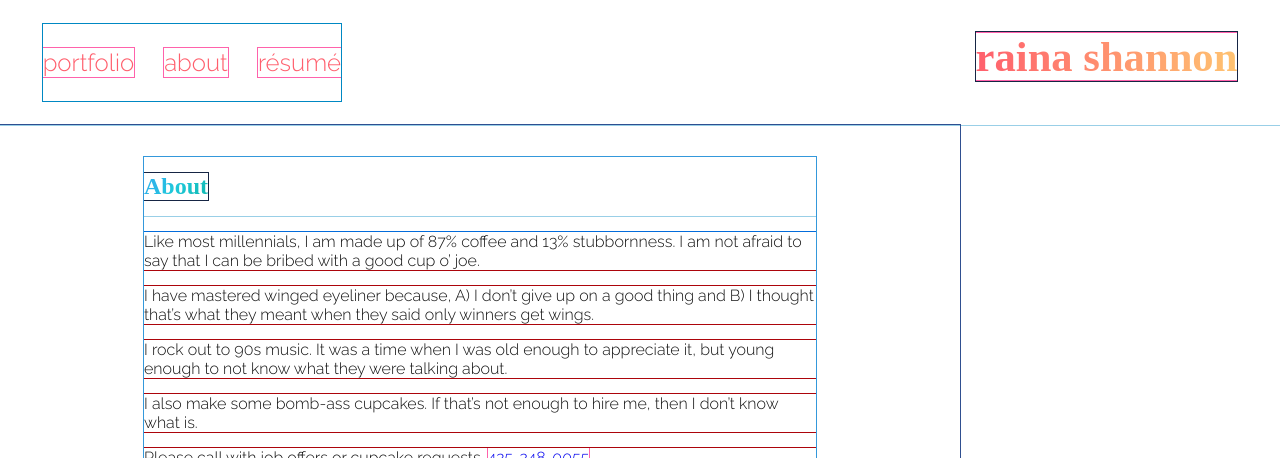
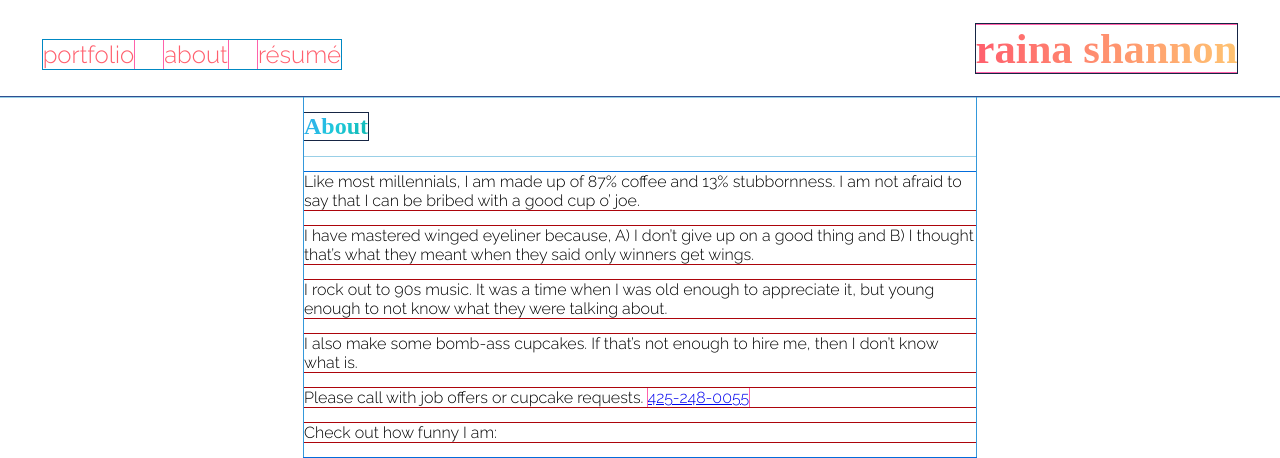
Before and after one commit to legendofcolt/raina-shannon, a Jekyll site: the page built from about.md, in a window 1280 px wide. Shown: the top 458 px of the page. Built offline with Jekyll 4.4.1, drawn with Linux system fonts in a browser that asks for light colours; some web fonts are replaced; grey boxes are pictures that could not be loaded.

Commit message:
removed some old styles

```diff
--- a/_layouts/default.html
+++ b/_layouts/default.html
@@ -7,7 +7,7 @@
 
     {% include header.html %}
 
-    <main id="main" class="trans-opacity mr20-l pal-l phm pv0 black">
+    <main id="main" class="">
       {{ content }}
     </main>
 
--- a/_sass/_links.scss
+++ b/_sass/_links.scss
@@ -22,14 +22,13 @@
   color: $primary;
   transition: color .15s ease-in;
 }
-.link:hover   {
+.link:hover,
+.link:active,
+.link-active    {
   color: $alternate;
   transition: color .15s ease-in;
 }
-.link:active,
-.link-active  {
-  transition: color .15s ease-in;
-}
+
 .link:focus   {
   background-color: $alternate !important;
   transition: color .15s ease-in, background-color .15s ease-in;
--- a/_sass/_styles.scss
+++ b/_sass/_styles.scss
@@ -110,6 +110,8 @@
 
   @media #{$medium-up} {
     display: inline-block;
+    margin-top: initial;
+    margin-bottom: initial;
 
     &:nth-of-type(2n) {
       @include ms-respond(margin-left, 1);
--- a/index.html
+++ b/index.html
@@ -2,7 +2,7 @@
 layout: default
 ---
 
-<article class="container">
+<article class="">
   <h1 class="header-gradient">Portfolio</h1>
   {% for post in site.posts %}
     {% cycle '<div class="grid grid--gutters grid--full large-grid--fit">', '' %}
```
